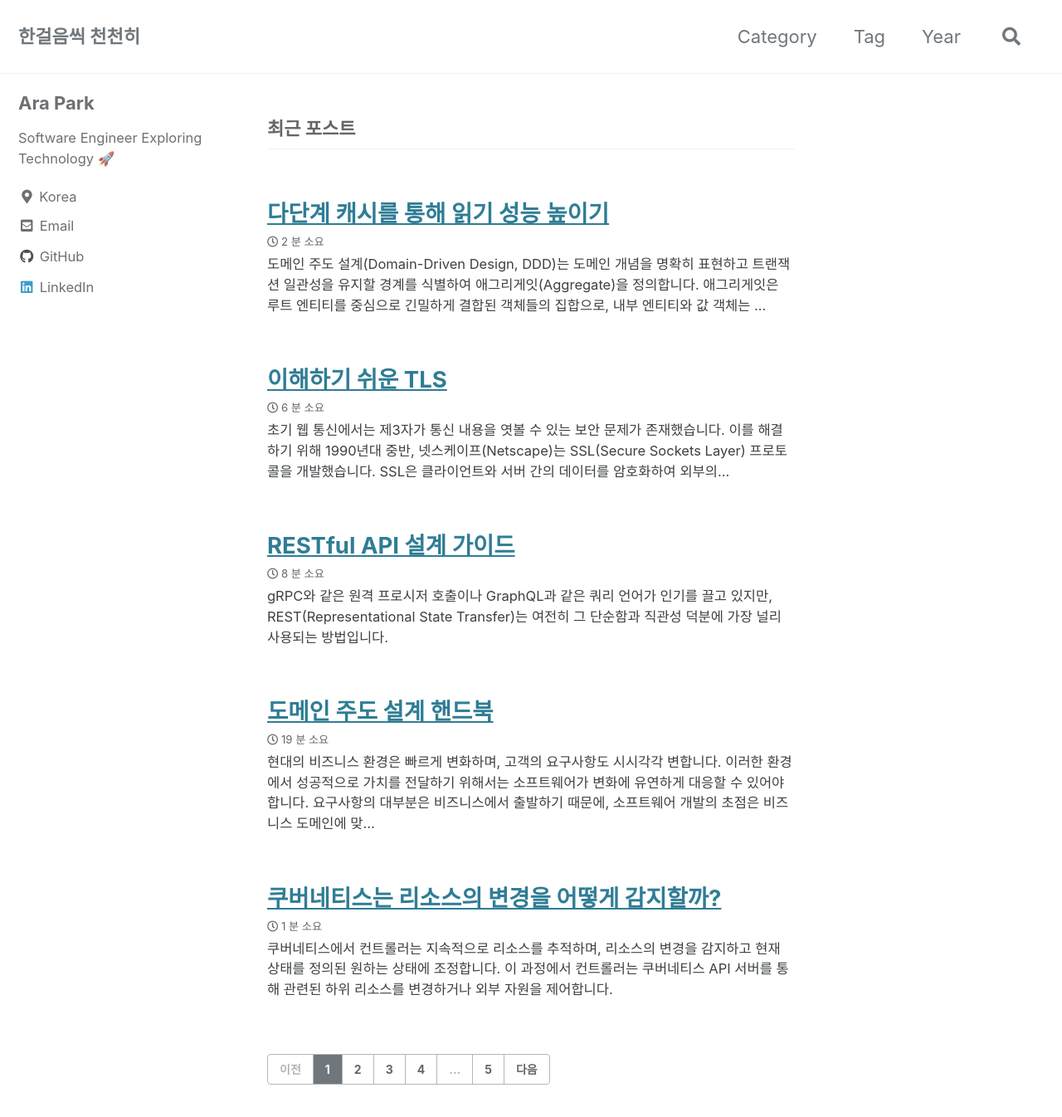
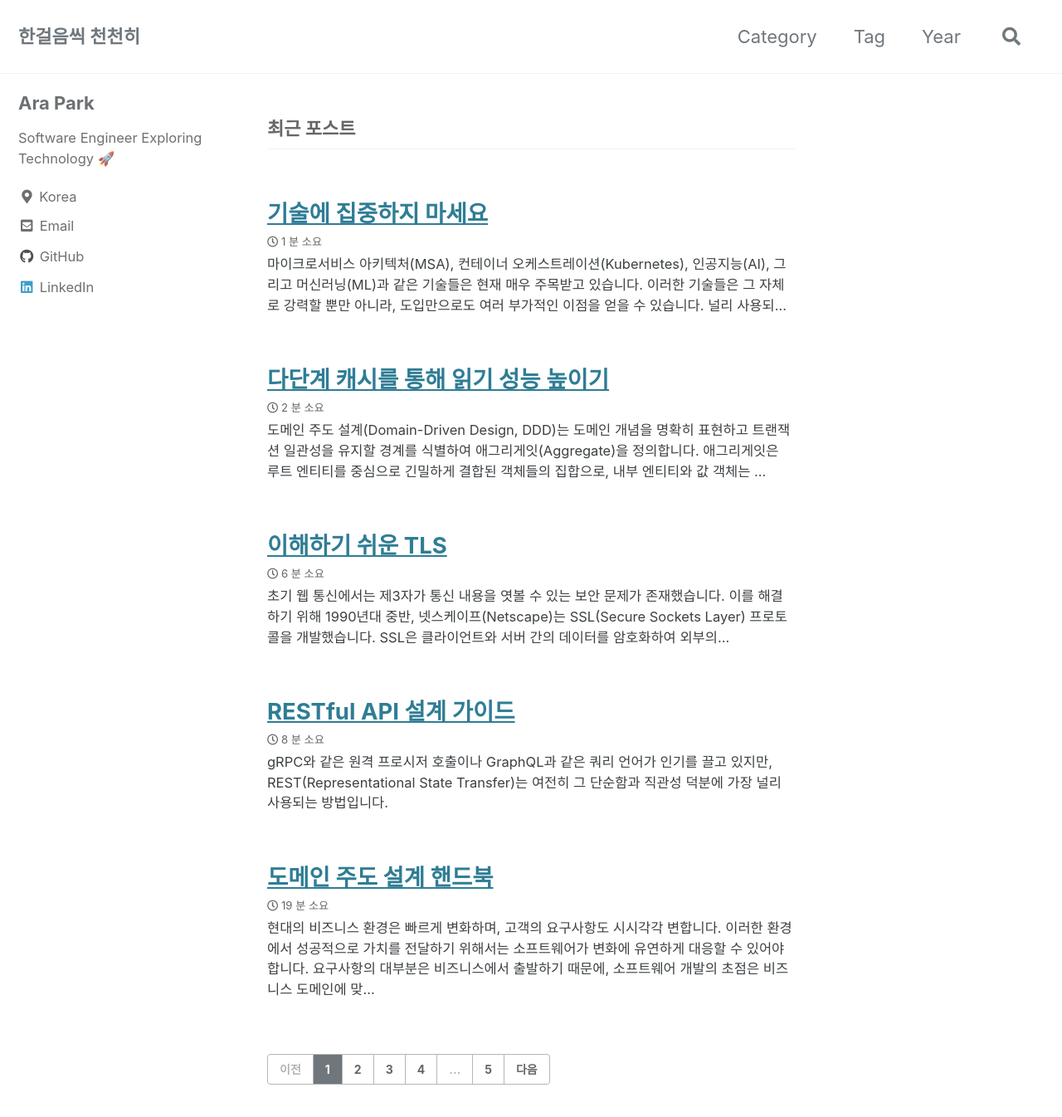
Before and after one commit to siyul-park/siyul-park.github.io, a Jekyll site: the page built from index.html, in a window 1280 px wide and 1400 px high. Shown: the top 1346 px of the window at 83% size. Built offline with Jekyll 4.4.1, drawn with Linux system fonts in a browser that asks for light colours; cached includes are drawn as plain includes; the list of posts is cut into pages by our own code; part of the change alters nothing that is shown.

Commit message:
docs: do not focus tech

```diff
--- a/_posts/2024-10-01-improving-read-performance-with-multi-level-caching.md
+++ b/_posts/2024-10-01-improving-read-performance-with-multi-level-caching.md
@@ -21,6 +21,6 @@ tags: ["pattern", "ddd", "system"]
 
 이러한 캐시 조회는 도메인 계층에서 명시적으로 처리할 필요가 없습니다. 영속성 계층에서 조회 요청을 분석하여 해당 리소스를 캐시에서 자동으로 조회합니다. 리소스가 캐시에서 발견되면 원격 저장소에서 추가 검색을 하지 않아도 되므로, 조회 요청에서 불필요한 조건을 제거해 비효율적인 검색을 방지할 수 있습니다. 캐시는 기본키 기반의 키-값 저장소와 유사한 구조일 수 있지만, 추가적인 인덱스를 활용해 더 다양한 조회 요청을 처리할 수 있습니다. 또한, 수명이 짧고 크기가 작은 자식 캐시는 풀스캔을 통해 더 많은 요청을 효율적으로 처리할 수 있습니다.
 
-다단계 캐시는 중복된 요청을 줄여 읽기 성능을 향상시키지만, 캐시와 영속성 저장소 간의 데이터 불일치를 충분히 고려해야 합니다. 트랜잭션이 커밋된 후 서비스가 다운되어 루트 캐시가 갱신되지 않거나, 영속성 저장소의 트랜잭션 격리 수준이 로컬 캐시의 격리 수준과 달라 서로 다른 격리 수준이 공존하는 상황이 발생할 수 있습니다. 이러한 문제를 최소화하기 위해 적절한 캐시 수명을 설정하고, 필요에 따라 루트 캐시를 생략해 동기화 빈도를 높일 수는 있지만, 격리 수준 간의 복잡성을 완전히 해소할 수는 없습니다.
+다단계 캐시는 중복된 요청을 줄여 읽기 성능을 향상시키지만, 캐시와 영속성 저장소 간의 데이터 불일치를 충분히 고려해야 합니다. 트랜잭션이 커밋된 후 서비스가 다운되어 루트 캐시가 갱신되지 않거나, 영속성 저장소의 트랜잭션 격리 수준이 로컬 캐시의 격리 수준과 달라 서로 다른 격리 수준이 공존하는 상황이 발생할 수 있습니다. 이러한 문제를 최소화하기 위해 적절한 캐시 수명을 설정하고, 필요에 따라 루트 캐시를 생략해 동기화 빈도를 높일 수는 있지만 복잡성을 완전히 해소할 수는 없습니다.
 
 이러한 위험을 충분히 이해하고 감수할 수 있다면, 다단계 캐시를 통해 읽기 성능을 향상시키면서 도메인 계층이 도메인 로직에 더 집중할 수 있도록 도움을 줄 수 있습니다.
--- /dev/null
+++ b/_posts/2024-10-05-do-not-focus-tech.md
@@ -0,0 +1,18 @@
+---
+title: "기술에 집중하지 마세요"
+date: 2024-10-05 12:00:00 +0900
+categories: "management"
+tags: ["management"]
+---
+
+**마이크로서비스 아키텍처(MSA)**, **컨테이너 오케스트레이션(Kubernetes)**, **인공지능(AI)**, 그리고 **머신러닝(ML)**과 같은 기술들은 현재 매우 주목받고 있습니다. 이러한 기술들은 그 자체로 강력할 뿐만 아니라, 도입만으로도 여러 부가적인 이점을 얻을 수 있습니다. 널리 사용되는 기술을 도입하면 서비스의 가치를 외부에 효과적으로 전달할 수 있고, 팀 구성원의 흥미를 자극하여 동기부여를 높이고 생산성을 증대시킬 수 있습니다. 또한, 이미 많은 전문가들이 이러한 기술에 익숙하기 때문에 인력 확보가 용이하며, 기존 지식을 활용해 문제 해결도 더욱 빠르고 효율적으로 진행할 수 있습니다.
+
+하지만 이러한 인기 기술들이 항상 모든 상황에 적합한 것은 아닙니다. 각각의 기술이 강력한 장점을 제공하는 것은 사실이지만, 충분한 검토 없이 도입할 경우 오히려 복잡성과 비효율성을 초래할 수 있습니다.
+
+예를 들어, **마이크로서비스 아키텍처(MSA)**는 애플리케이션을 여러 독립적인 서비스 단위로 나누어 배포와 확장이 용이하고, 이를 통해 팀 간 협업과 배포 속도를 크게 개선할 수 있습니다. 그러나 서비스가 지나치게 세분화되면 관리가 복잡해지고, 서비스 간 통신 문제나 데이터 일관성 유지 같은 새로운 도전 과제들이 발생할 수 있습니다.
+
+**Kubernetes**와 같은 **컨테이너 오케스트레이션** 기술은 대규모 애플리케이션의 배포, 확장, 관리를 자동화해 시스템 안정성을 높여줍니다. 하지만 초기 설정이 매우 복잡할 수 있으며, 인프라가 복잡해질수록 장애 대응과 유지보수에 많은 자원이 필요할 수 있습니다.
+
+**인공지능(AI)**과 **머신러닝(ML)**은 데이터를 기반으로 예측과 자동화를 실현해 추천 시스템, 자연어 처리, 이미지 인식 등 다양한 분야에서 혁신을 일으키고 있습니다. 하지만 이 기술들은 데이터의 품질과 양에 크게 의존하며, 잘못된 학습 모델은 예기치 못한 결과를 초래할 수 있습니다. 또한, 모델 학습과 배포에 많은 자원이 필요할 수 있습니다.
+
+결국, 중요한 것은 최신 기술 자체에 집중하는 것이 아니라, 비즈니스 문제를 해결할 수 있는 적합한 기술을 신중하게 선택하는 것입니다. 무작정 최신 기술을 도입하기보다는, 실질적인 문제 해결에 도움을 줄 수 있는 도구로서 전략적으로 활용해야 합니다.
```
